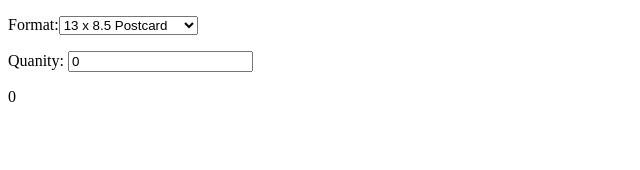
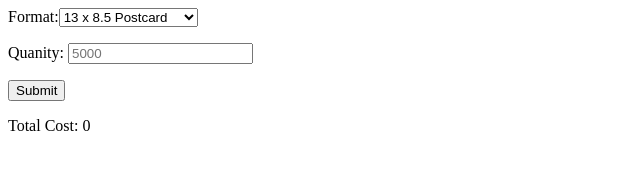
Before and after one commit to vincentcollis/Title-Fight-Mail-Pricing-App, a Gatsby site: page / in a window 1280 px wide. Shown: the whole page, without its empty margins (0-640 px from the left). Built offline with nearby package versions, Linux system fonts and the light colour scheme; Gatsby itself is replaced by a stand-in of ours.

Commit message:
added submit button and order totals

```diff
--- a/src/pages/index.js
+++ b/src/pages/index.js
@@ -1,15 +1,15 @@
 import React, {useState, useEffect} from 'react'
 import styled from 'styled-components';
 
-
-
-
 export default function IndexPage() {
 
-  const [quanity, setQuanity] = useState(0)
+  const [quanity, setQuanity] = useState()
   const [format, setFormat] = useState("13 x 8.5 Postcard")
   const [costPerPeice, setCostPerPeice] = useState(25)
   const [total, setTotal] = useState(0)
+
+  const [orders, setOrders] = useState([])
+  const [orderTotal, setOrderTotal] = useState(0)
 
   const calcCostPerPeice = (x) => {
     let num;
@@ -33,63 +33,63 @@ export default function IndexPage() {
     "3.5 x 8.5 Walk Card",
   ]
 
-  const calculateTotal = (x, y) => {
-    let num = x * y
-    setTotal(num)
+  const calculateTotal = (x = orders) => {
+    let sum = 0
+    console.log(x)
+    for (let i = 0; i < x.length; i++) {
+      const element = x[i].total
+      sum = sum + element
+    }
+
+    return sum
   }
 
+
+
   const formHandler = (e) => {
+    e.preventDefault()
+
     let key = e.target.name
     let value =  e.target.value
 
     switch (key) {
       case 'format':
-        // console.log(value)
         setFormat(value)
         setTotal(calcCostPerPeice(value)*quanity)
-
         break;
       case 'quanity':
-        // console.log(value)
         setQuanity(value)
         setTotal(value*costPerPeice)
         break;
+      case 'submit':
+        let order = {format: format, quanity: quanity, total: total}
+        setOrders([...orders,order])
       default:
         break;
     }
   }
 
-  console.log(`
-  quanity: ${quanity}
-  format: ${format}
-  total: ${total}
-  `)
-
-  // calculateTotal(quanity, costPerPeice)
-
+  // calculateTotal(orders)
   return (
     <div>
       <form>
-        <p>
           <label for='format'> Format:</label>
           <select id="format" name="format" onChange={formHandler}>
-            {mailFormat.map(x => <option key={x} value={x} > {x} </option>)}
+            {mailFormat.map((x,i) => <option key={i} value={x} > {x} </option>)}
           </select>
-        </p>
-        <p>
+          <p/>
           <label for="quanity"> Quanity: </label>
           <input type="number" name="quanity" onChange={formHandler} value={quanity} placeholder="5000"></input>
-        </p>
-
-        {/* <p>
-          <label for="total"> Total: </label>
-          <input type="text" name="total" value={total}> </input>
-        </p> */}
+          <p/>
+          <button type="submit" name="submit" onClick={formHandler}> Submit </button>
       </form>
 
       <div>
-        {/* {quanity * costPerPeice} */}
-        {total}
+        {orders.map((x,i) => <div key={i}> Format: {x.format} Quanity: {x.quanity} Total: {x.total} </div>)}
+      </div> <p/>
+
+      <div>
+        Total Cost: {calculateTotal()}
       </div>
 
     </div>
```
